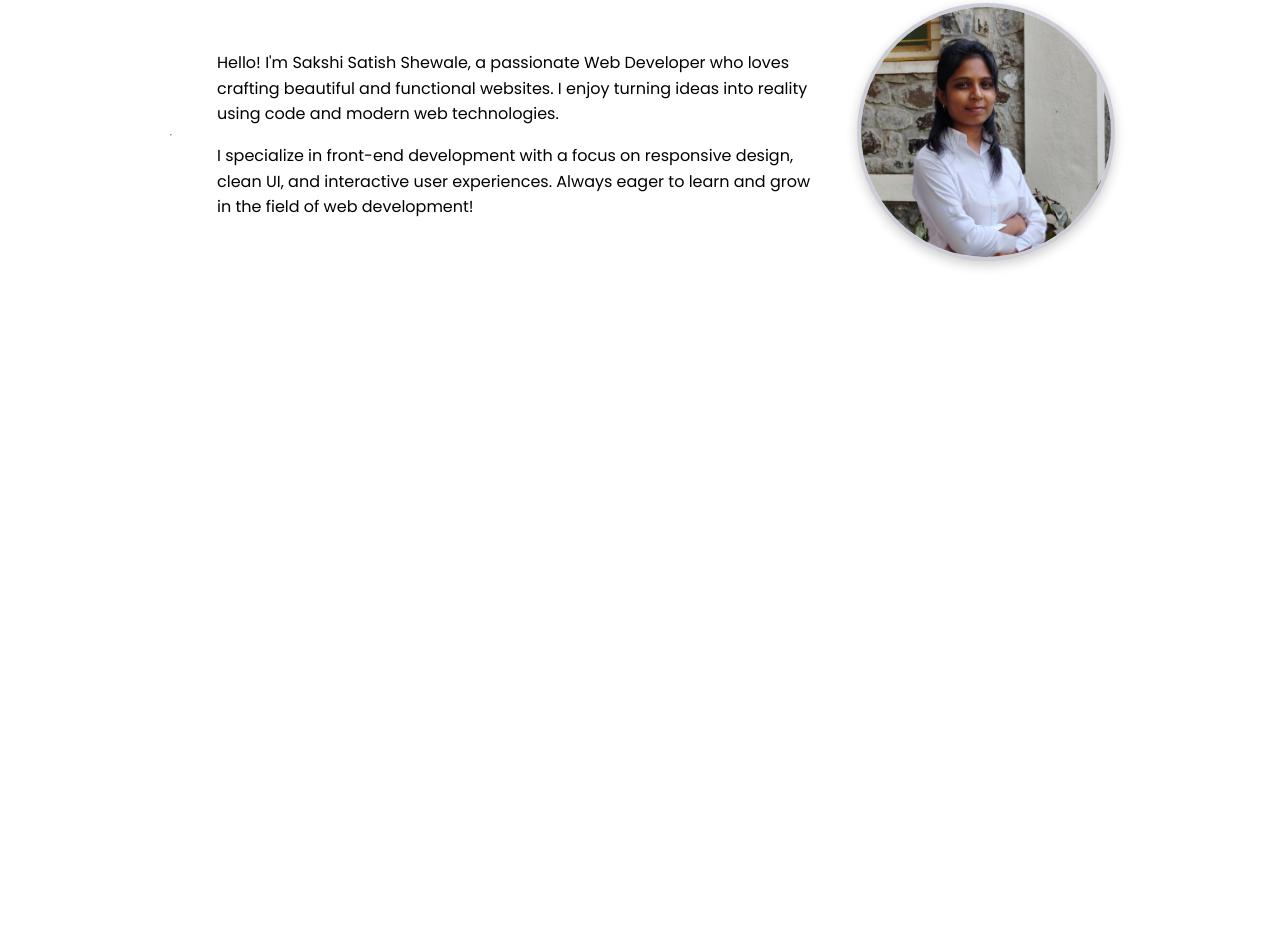
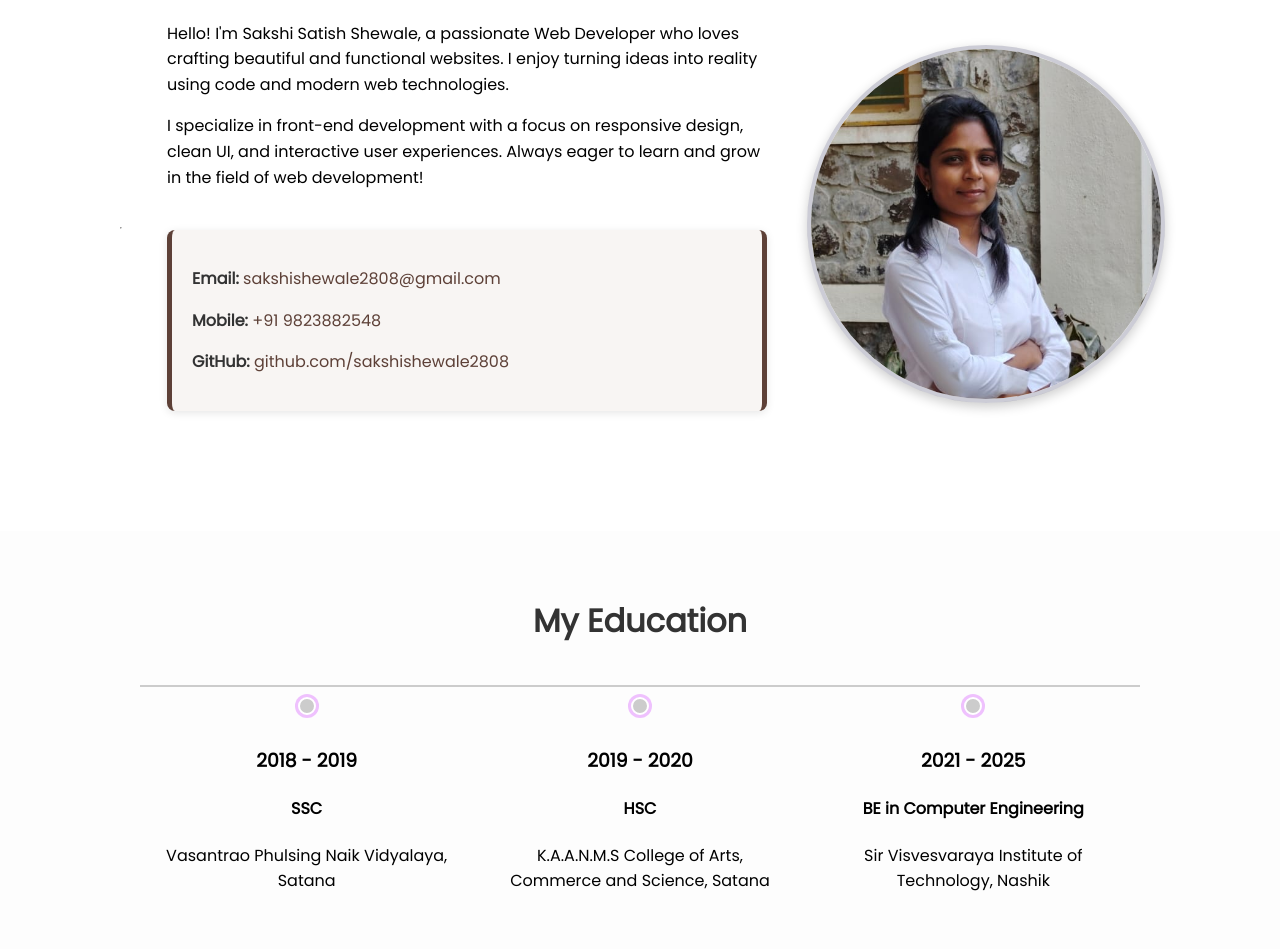
Before and after one commit to sakshishewale2808/Portfolio, a plain HTML site: page Home.html in a window 1280 px wide. Shown: the part 1002-1951 px from the top of the page. Before the commit the page ends 1350 px from the top, so only its background shows below. Drawn offline with Linux system fonts and the light colour scheme.

Commit message:
education page added

```diff
--- a/Home.css
+++ b/Home.css
@@ -43,8 +43,6 @@ html {
         border: 4px solid white;
         box-shadow: 0 4px 8px rgba(0, 0, 0, 0.3);
     }
-
-
     /* Header Styles */
 
     .header {
@@ -69,20 +67,17 @@ html {
     .navbar a:hover {
         color: #f76c6c;
     }
-
-
     /* about */
 
     .about-section {
-    padding: 10px 60px;
+        padding: 80px 60px;
         display: flex;
         flex-wrap: wrap;
         justify-content: space-between;
         align-items: center;
         gap: 40px;
-    max-width: 950px;
+        max-width: 1050px;
         margin: 0 auto;
-    padding: 80px 60px;
     }
 
     .about-section h1 {
@@ -90,6 +85,7 @@ html {
         text-align: center;
         margin-top: 10px;
         font-size: 32px;
+        border-bottom: 2px solid #ccc;
     }
 
     .about-content {
@@ -98,15 +94,85 @@ html {
         line-height: 1.6;
     }
 
-.img-section {
-    padding: 0 0;
+    .about-content a {
+        color: #0033cc;
+        text-decoration: none;
+    }
+
+    .about-content a:hover {
+        text-decoration: underline;
     }
 
     .img-section img {
-    height: 250px;
-    width: 250px;
+        height: 350px;
+        width: 350px;
         border-radius: 70%;
         border: 4px solid #0033;
         box-shadow: 0 4px 12px rgba(0, 0, 0, 0.2);
         object-fit: cover;
     }
+
+    .contact-info {
+        background-color: #f8f5f3;
+        border-left: 5px solid #5D4037;
+        border-right: 5px solid #5D4037;
+        padding: 20px;
+        margin: 40px auto;
+        max-width: 600px;
+        border-radius: 8px;
+        color: #333;
+        box-shadow: 0 2px 8px rgba(0, 0, 0, 0.1);
+    }
+
+    .contact-info a {
+        color: #5D4037;
+        text-decoration: none;
+        font-weight: 500;
+    }
+
+    .contact-info a:hover {
+        text-decoration: underline;
+    }
+    /* education */
+
+    .education-section h1 {
+        text-align: center;
+        font-size: 32px;
+        margin-bottom: 40px;
+        color: #333;
+    }
+
+    .education-section {
+        padding: 40px 20px;
+        background-color: #fdfdfd;
+    }
+
+    .timeline {
+        display: flex;
+        justify-content: space-around;
+        text-align: center;
+        margin: 0 auto;
+        max-width: 1000px;
+        padding-top: 20px;
+        border-top: 2px solid #ccc;
+    }
+
+    .edu-item {
+        position: relative;
+        width: 30%;
+        padding-top: 20px;
+    }
+
+    .edu-item::before {
+        content: "";
+        position: absolute;
+        top: -10px;
+        left: 50%;
+        transform: translateX(-50%);
+        width: 14px;
+        height: 14px;
+        background-color: #ccc;
+        border-radius: 50%;
+        border: 2px solid white;
+        box-shadow: 0 0 0 3px #c61aff44;
+    }
--- a/Home.html
+++ b/Home.html
@@ -24,6 +24,7 @@
         <nav class="navbar">
           <a href="#home">Home</a>
           <a href="#about">About</a>
+          <a href="#education">Education</a>
           <a href="#projects">Projects</a>
           <a href="#contacts">Contact</a>
         </nav>
@@ -40,6 +41,12 @@
               I specialize in front-end development with a focus on responsive design, clean UI, and interactive user experiences.
               Always eager to learn and grow in the field of web development!
             </p>
+            <div class="contact-info">
+              <p><strong>Email:</strong> <a href="mailto:sakshishewale2808@gmail.com">sakshishewale2808@gmail.com</a></p>
+              <p><strong>Mobile:</strong> <a href="tel:+919823882548">+91 9823882548</a></p>
+              <p><strong>GitHub:</strong> <a href="https://github.com/sakshishewale2808" target="_blank">github.com/sakshishewale2808</a></p>
+            </div>
+
 
         </div>
         <div class="img-section">
@@ -47,6 +54,27 @@
         </div>
 
       </section>
+      <section class="education-section">
+        <h1>My Education</h1>
+        <div class="timeline">
+          <div class="edu-item">
+            <h3>2018 - 2019</h3>
+            <h4>SSC</h4>
+            <p>Vasantrao Phulsing Naik Vidyalaya, Satana</p>
+          </div>
+          <div class="edu-item">
+            <h3>2019 - 2020</h3>
+            <h4>HSC</h4>
+            <p>K.A.A.N.M.S College of Arts, Commerce and Science, Satana</p>
+          </div>
+          <div class="edu-item">
+            <h3>2021 - 2025</h3>
+            <h4>BE in Computer Engineering</h4>
+            <p>Sir Visvesvaraya Institute of Technology, Nashik</p>
+          </div>
+        </div>
+      </section>
+
 
   </body>
 </html>
```
Lines whose indentation alone changed are shown as unchanged.
